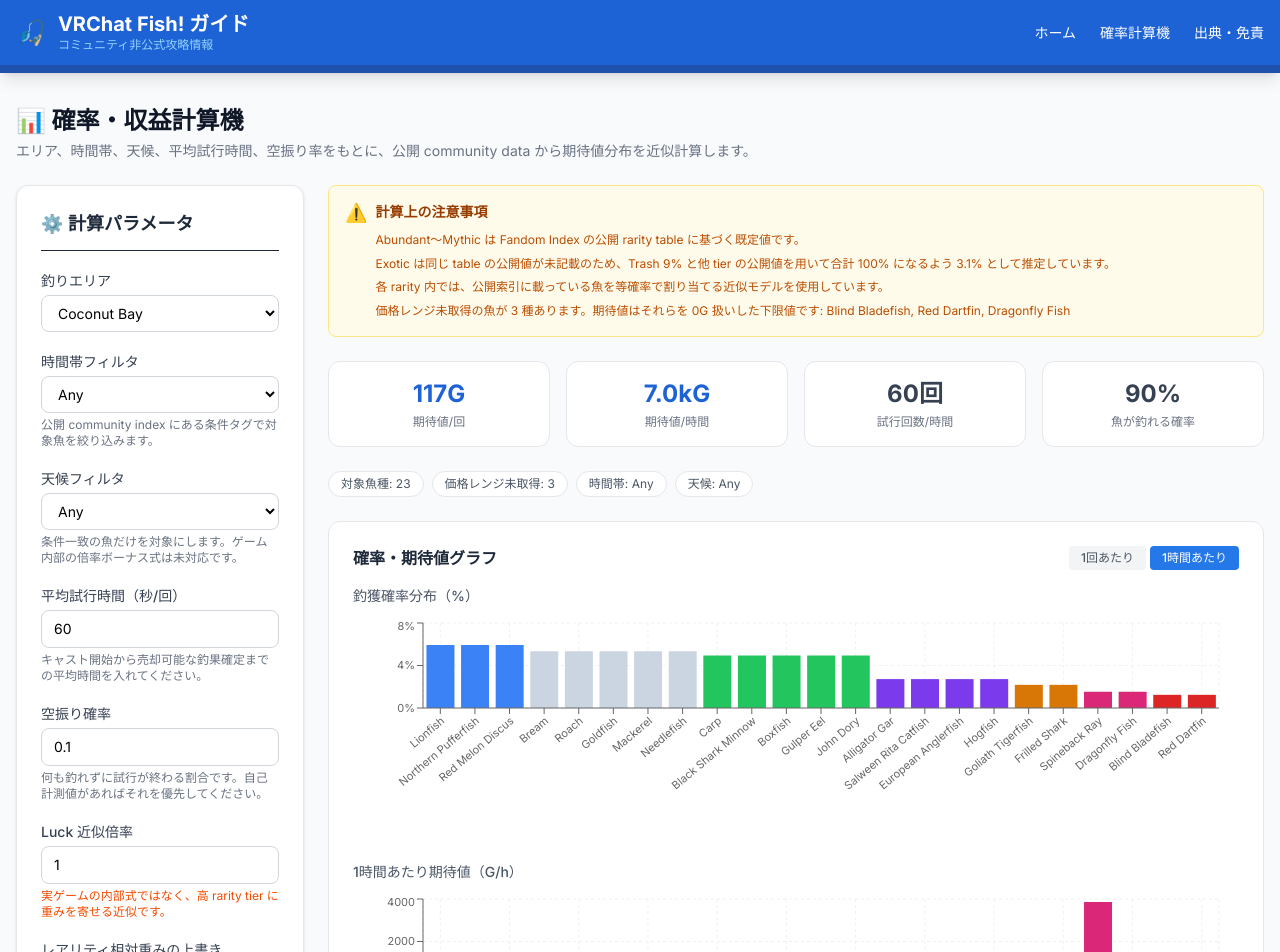
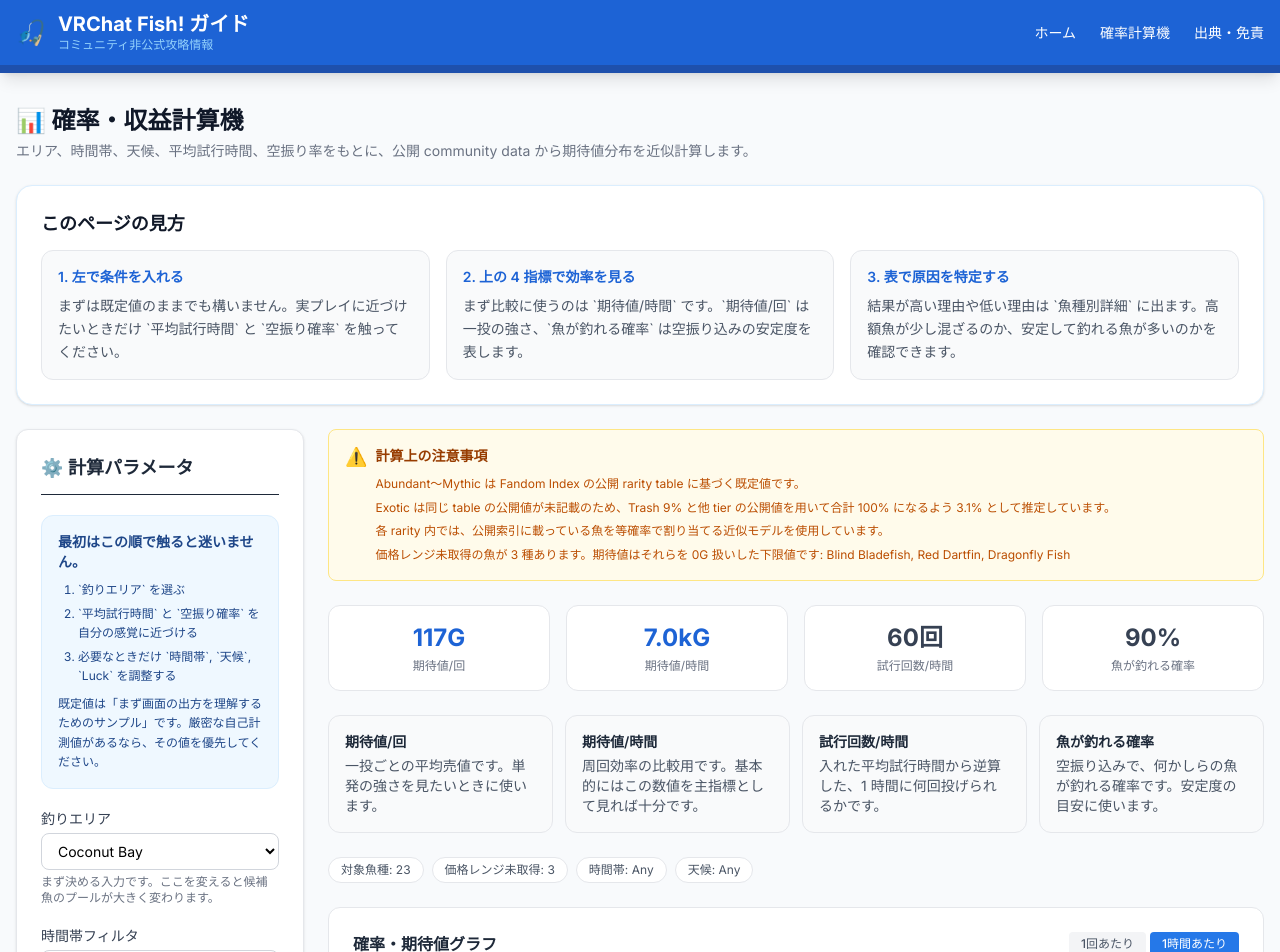
Before and after one commit to metyatech/vrchat-fish-guide, a Next.js app: page /calculator in a window 1280 px wide. Shown: the top 952 px of the page. Built offline with nearby package versions, Linux system fonts and the light colour scheme.

Commit message:
Make vrchat-fish-guide self-guided

```diff
--- a/src/app/calculator/CalculatorPageClient.tsx
+++ b/src/app/calculator/CalculatorPageClient.tsx
@@ -28,6 +28,35 @@ export function CalculatorPageClient() {
         </p>
       </div>
 
+      <section className="mb-6 rounded-2xl border border-ocean-100 bg-white p-6 shadow-sm">
+        <h2 className="mb-3 text-lg font-semibold text-gray-900">このページの見方</h2>
+        <div className="grid grid-cols-1 gap-4 md:grid-cols-3">
+          <div className="rounded-xl border border-gray-200 bg-gray-50 p-4">
+            <div className="mb-2 text-sm font-semibold text-ocean-700">1. 左で条件を入れる</div>
+            <p className="text-sm leading-relaxed text-gray-600">
+              まずは既定値のままでも構いません。実プレイに近づけたいときだけ `平均試行時間` と
+              `空振り確率` を触ってください。
+            </p>
+          </div>
+          <div className="rounded-xl border border-gray-200 bg-gray-50 p-4">
+            <div className="mb-2 text-sm font-semibold text-ocean-700">
+              2. 上の 4 指標で効率を見る
+            </div>
+            <p className="text-sm leading-relaxed text-gray-600">
+              まず比較に使うのは `期待値/時間` です。`期待値/回` は一投の強さ、`魚が釣れる確率`
+              は空振り込みの安定度を表します。
+            </p>
+          </div>
+          <div className="rounded-xl border border-gray-200 bg-gray-50 p-4">
+            <div className="mb-2 text-sm font-semibold text-ocean-700">3. 表で原因を特定する</div>
+            <p className="text-sm leading-relaxed text-gray-600">
+              結果が高い理由や低い理由は `魚種別詳細`
+              に出ます。高額魚が少し混ざるのか、安定して釣れる魚が多いのかを確認できます。
+            </p>
+          </div>
+        </div>
+      </section>
+
       <div className="flex flex-col gap-6 md:flex-row">
         <Sidebar>
           <ParameterForm params={params} onChange={setParams} />
@@ -37,27 +66,58 @@ export function CalculatorPageClient() {
           <WarningBanner warnings={result.warnings} />
 
           <div className="grid grid-cols-2 gap-4 md:grid-cols-4">
-            <div className="rounded-xl border border-gray-200 bg-white p-4 text-center">
+            <div
+              className="rounded-xl border border-gray-200 bg-white p-4 text-center"
+              data-testid="summary-expected-value-per-catch"
+            >
               <div className="text-2xl font-bold text-ocean-700">
                 {formatCurrency(result.expectedValuePerCatch)}
               </div>
               <div className="mt-1 text-xs text-gray-500">期待値/回</div>
             </div>
-            <div className="rounded-xl border border-gray-200 bg-white p-4 text-center">
+            <div
+              className="rounded-xl border border-gray-200 bg-white p-4 text-center"
+              data-testid="summary-expected-value-per-hour"
+            >
               <div className="text-2xl font-bold text-ocean-700">
                 {formatCurrency(result.expectedValuePerHour)}
               </div>
               <div className="mt-1 text-xs text-gray-500">期待値/時間</div>
             </div>
-            <div className="rounded-xl border border-gray-200 bg-white p-4 text-center">
+            <div
+              className="rounded-xl border border-gray-200 bg-white p-4 text-center"
+              data-testid="summary-catches-per-hour"
+            >
               <div className="text-2xl font-bold text-gray-700">{catchesPerHour.toFixed(0)}回</div>
               <div className="mt-1 text-xs text-gray-500">試行回数/時間</div>
             </div>
-            <div className="rounded-xl border border-gray-200 bg-white p-4 text-center">
+            <div
+              className="rounded-xl border border-gray-200 bg-white p-4 text-center"
+              data-testid="summary-total-fish-probability"
+            >
               <div className="text-2xl font-bold text-gray-700">
                 {(result.totalFishProbability * 100).toFixed(0)}%
               </div>
               <div className="mt-1 text-xs text-gray-500">魚が釣れる確率</div>
+            </div>
+          </div>
+
+          <div className="grid grid-cols-1 gap-3 md:grid-cols-2 xl:grid-cols-4">
+            <div className="rounded-xl border border-gray-200 bg-gray-50 p-4 text-sm text-gray-600">
+              <div className="mb-1 font-semibold text-gray-800">期待値/回</div>
+              一投ごとの平均売値です。単発の強さを見たいときに使います。
+            </div>
+            <div className="rounded-xl border border-gray-200 bg-gray-50 p-4 text-sm text-gray-600">
+              <div className="mb-1 font-semibold text-gray-800">期待値/時間</div>
+              周回効率の比較用です。基本的にはこの数値を主指標として見れば十分です。
+            </div>
+            <div className="rounded-xl border border-gray-200 bg-gray-50 p-4 text-sm text-gray-600">
+              <div className="mb-1 font-semibold text-gray-800">試行回数/時間</div>
+              入れた平均試行時間から逆算した、1 時間に何回投げられるかです。
+            </div>
+            <div className="rounded-xl border border-gray-200 bg-gray-50 p-4 text-sm text-gray-600">
+              <div className="mb-1 font-semibold text-gray-800">魚が釣れる確率</div>
+              空振り込みで、何かしらの魚が釣れる確率です。安定度の目安に使います。
             </div>
           </div>
 
@@ -103,6 +163,10 @@ export function CalculatorPageClient() {
               </div>
             </div>
             <DistributionChart result={result} mode={chartMode} />
+            <p className="mt-3 text-xs leading-relaxed text-gray-500">
+              `1回あたり` は一投ごとの寄与、`1時間あたり`
+              は平均試行時間を反映した時給寄与です。比較したい軸に合わせて切り替えてください。
+            </p>
           </div>
 
           <div className="flex justify-center">
@@ -112,6 +176,10 @@ export function CalculatorPageClient() {
           <div className="rounded-xl border border-gray-200 bg-white p-6">
             <h2 className="mb-4 text-base font-semibold text-gray-800">魚種別詳細</h2>
             <ResultTable result={result} />
+            <p className="mt-4 text-xs leading-relaxed text-gray-500">
+              表では、各魚の `条件`, `売値レンジ`, `重量レンジ`, `釣獲率`, `期待値/回`,
+              `期待値/時間` を確認できます。どの魚が全体期待値を押し上げているかを見るための欄です。
+            </p>
           </div>
 
           <div className="rounded-xl border border-gray-200 bg-gray-50 p-5 text-xs leading-relaxed text-gray-600">
--- a/src/app/page.tsx
+++ b/src/app/page.tsx
@@ -79,6 +79,65 @@ export default function HomePage() {
         </Link>
       </section>
 
+      <section className="mb-12 rounded-2xl border border-ocean-100 bg-white p-6 shadow-sm">
+        <h2 className="mb-3 text-xl font-semibold text-gray-900">はじめて使うときの 3 手順</h2>
+        <p className="mb-5 text-sm leading-relaxed text-gray-600">
+          外部説明なしでも使い始められるように、このサイトでまず触る場所と見る数字を先にまとめています。
+        </p>
+        <div className="grid grid-cols-1 gap-4 md:grid-cols-3">
+          <div className="rounded-xl border border-gray-200 bg-gray-50 p-4">
+            <div className="mb-2 text-sm font-semibold text-ocean-700">1. 条件を入れる</div>
+            <p className="text-sm leading-relaxed text-gray-600">
+              `確率計算機`
+              でエリア、時間帯、天候、平均試行時間、空振り率を設定します。最初は既定値のままでも動きます。
+            </p>
+          </div>
+          <div className="rounded-xl border border-gray-200 bg-gray-50 p-4">
+            <div className="mb-2 text-sm font-semibold text-ocean-700">2. 4つの数字を見る</div>
+            <p className="text-sm leading-relaxed text-gray-600">
+              `期待値/回` と `期待値/時間` で効率を確認し、`試行回数/時間` と `魚が釣れる確率`
+              で条件の重さを見ます。
+            </p>
+          </div>
+          <div className="rounded-xl border border-gray-200 bg-gray-50 p-4">
+            <div className="mb-2 text-sm font-semibold text-ocean-700">3. 魚ごとの内訳を見る</div>
+            <p className="text-sm leading-relaxed text-gray-600">
+              下の表で、どの魚が期待値を押し上げているか、どの条件で対象外になるかを確認します。
+            </p>
+          </div>
+        </div>
+      </section>
+
+      <section className="mb-12 rounded-2xl border border-gray-200 bg-white p-6 shadow-sm">
+        <h2 className="mb-4 text-xl font-semibold text-gray-900">このサイトで分かること</h2>
+        <div className="grid grid-cols-1 gap-4 md:grid-cols-2">
+          <div className="rounded-xl border border-gray-200 bg-gray-50 p-4">
+            <h3 className="mb-2 text-sm font-semibold text-gray-800">どの場所が効率的か</h3>
+            <p className="text-sm leading-relaxed text-gray-600">
+              同じプレイ時間でも、エリアや条件で `期待値/時間` がどう変わるかを比較できます。
+            </p>
+          </div>
+          <div className="rounded-xl border border-gray-200 bg-gray-50 p-4">
+            <h3 className="mb-2 text-sm font-semibold text-gray-800">どの魚が当たりなのか</h3>
+            <p className="text-sm leading-relaxed text-gray-600">
+              魚ごとの確率、売値レンジ、重量レンジを並べて、期待値への寄与を見られます。
+            </p>
+          </div>
+          <div className="rounded-xl border border-gray-200 bg-gray-50 p-4">
+            <h3 className="mb-2 text-sm font-semibold text-gray-800">条件で何が消えるか</h3>
+            <p className="text-sm leading-relaxed text-gray-600">
+              Time of Day と Weather を変えると、対象魚種数と魚一覧がどう変わるか分かります。
+            </p>
+          </div>
+          <div className="rounded-xl border border-gray-200 bg-gray-50 p-4">
+            <h3 className="mb-2 text-sm font-semibold text-gray-800">どこまで正確か</h3>
+            <p className="text-sm leading-relaxed text-gray-600">
+              出典・免責ページで、採用元、照合元、未対応の内部式をそのまま確認できます。
+            </p>
+          </div>
+        </div>
+      </section>
+
       <div className="my-8 flex justify-center">
         <AdSlot position="in-content" size="leaderboard" showPlaceholder={false} />
       </div>
--- a/src/components/Calculator/ParameterForm.tsx
+++ b/src/components/Calculator/ParameterForm.tsx
@@ -58,6 +58,18 @@ export function ParameterForm({ params, onChange }: ParameterFormProps) {
     <div className="space-y-5 rounded-xl border border-gray-200 bg-white p-6 shadow-sm">
       <h2 className="border-b pb-3 text-lg font-semibold text-gray-800">⚙️ 計算パラメータ</h2>
 
+      <div className="rounded-xl border border-ocean-100 bg-ocean-50 p-4 text-sm text-ocean-900">
+        <p className="font-semibold">最初はこの順で触ると迷いません。</p>
+        <ol className="mt-2 list-decimal space-y-1 pl-5 text-xs leading-relaxed text-ocean-900">
+          <li>`釣りエリア` を選ぶ</li>
+          <li>`平均試行時間` と `空振り確率` を自分の感覚に近づける</li>
+          <li>必要なときだけ `時間帯`, `天候`, `Luck` を調整する</li>
+        </ol>
+        <p className="mt-2 text-xs leading-relaxed text-ocean-900">
+          既定値は「まず画面の出方を理解するためのサンプル」です。厳密な自己計測値があるなら、その値を優先してください。
+        </p>
+      </div>
+
       <div>
         <label htmlFor={fieldId.areaId} className="mb-1 block text-sm font-medium text-gray-700">
           釣りエリア
@@ -74,6 +86,9 @@ export function ParameterForm({ params, onChange }: ParameterFormProps) {
             </option>
           ))}
         </select>
+        <p className="mt-1 text-xs text-gray-500">
+          まず決める入力です。ここを変えると候補魚のプールが大きく変わります。
+        </p>
       </div>
 
       <div>
```
Also changed, not shown: 2 other files (tests, documents, lock files or other folders).
